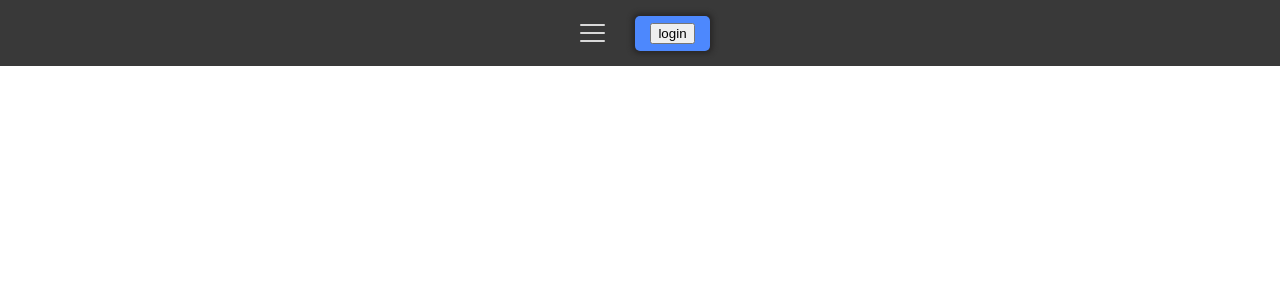
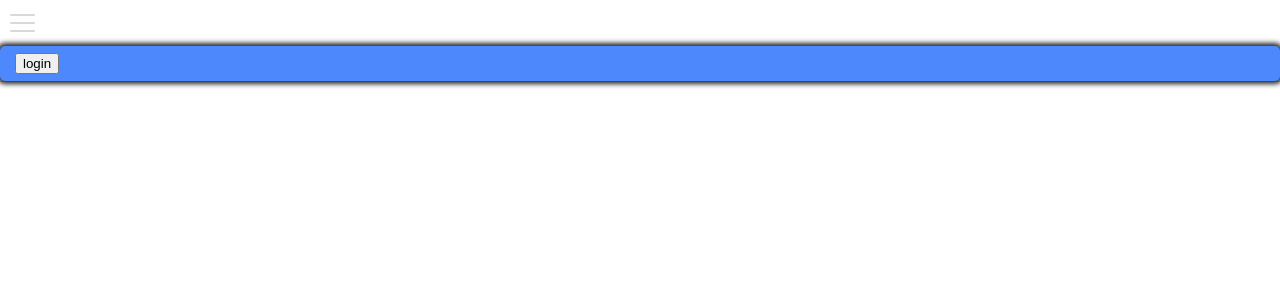
Before and after one commit to j-mcQueen/tasklister, a JavaScript app: page / in a window 1280 px wide. Shown: the top 300 px of the page. Built offline with nearby package versions, Linux system fonts and the light colour scheme; the HTML template or start-up script is replaced by a standard one.

Commit message:
Move header/footer shared styles to App.css

```diff
--- a/src/components/header/header.css
+++ b/src/components/header/header.css
@@ -1,10 +1,4 @@
 header {
-    display: flex;
-    justify-content: center;
-    align-items: center;
     gap: 20px;
-    background-color: #393939;
-    z-index: 1;
-    width: 100%;
-    padding: 10px;
+    border-bottom: 1px solid #ffdb5a;
 }
```
